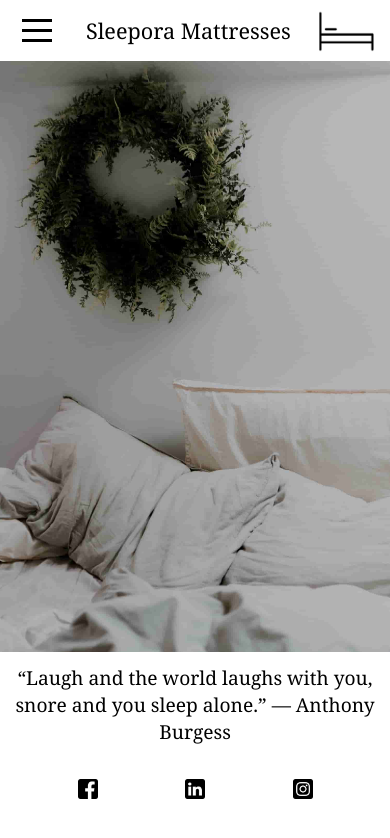
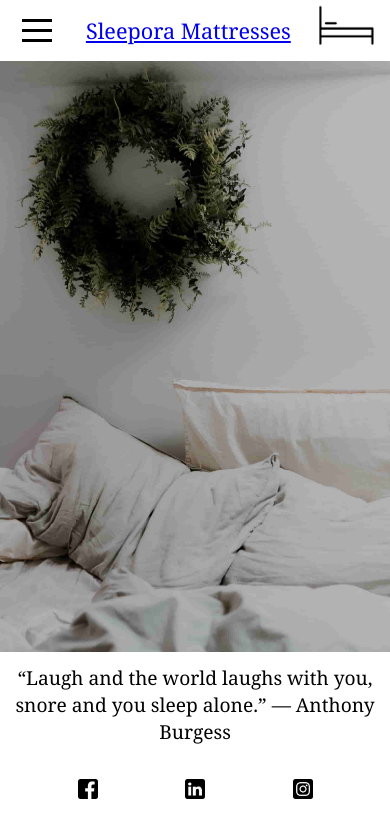
Before and after one commit to NorthUniverse/sleepora-react, a React (Create React App) app: page / in a window 390 px wide. Shown: the top 838 px of the page. Built offline with nearby package versions, Linux system fonts and the light colour scheme.

Commit message:
Mobile logo fix

```diff
--- a/src/assets/components/header/Header.js
+++ b/src/assets/components/header/Header.js
@@ -29,10 +29,14 @@ function Header() {
                     <div className="menu-btn-burger"></div>
                 </div>
                 <div className="mobile-banner-text">
-                    Sleepora Mattresses
+                    <NavLink exact to="/" onClick={() => setMobileMenuDisplay(false)}>
+                        Sleepora Mattresses
+                    </NavLink>
                 </div>
                 <div className="mobile-banner-image">
-                    <img src= { logo } alt="banner picture"/>
+                    <NavLink exact to="/" onClick={() => setMobileMenuDisplay(false)}>
+                        <img src= { logo } alt="banner picture"/>
+                    </NavLink>
                 </div>
             </div>
 
```
